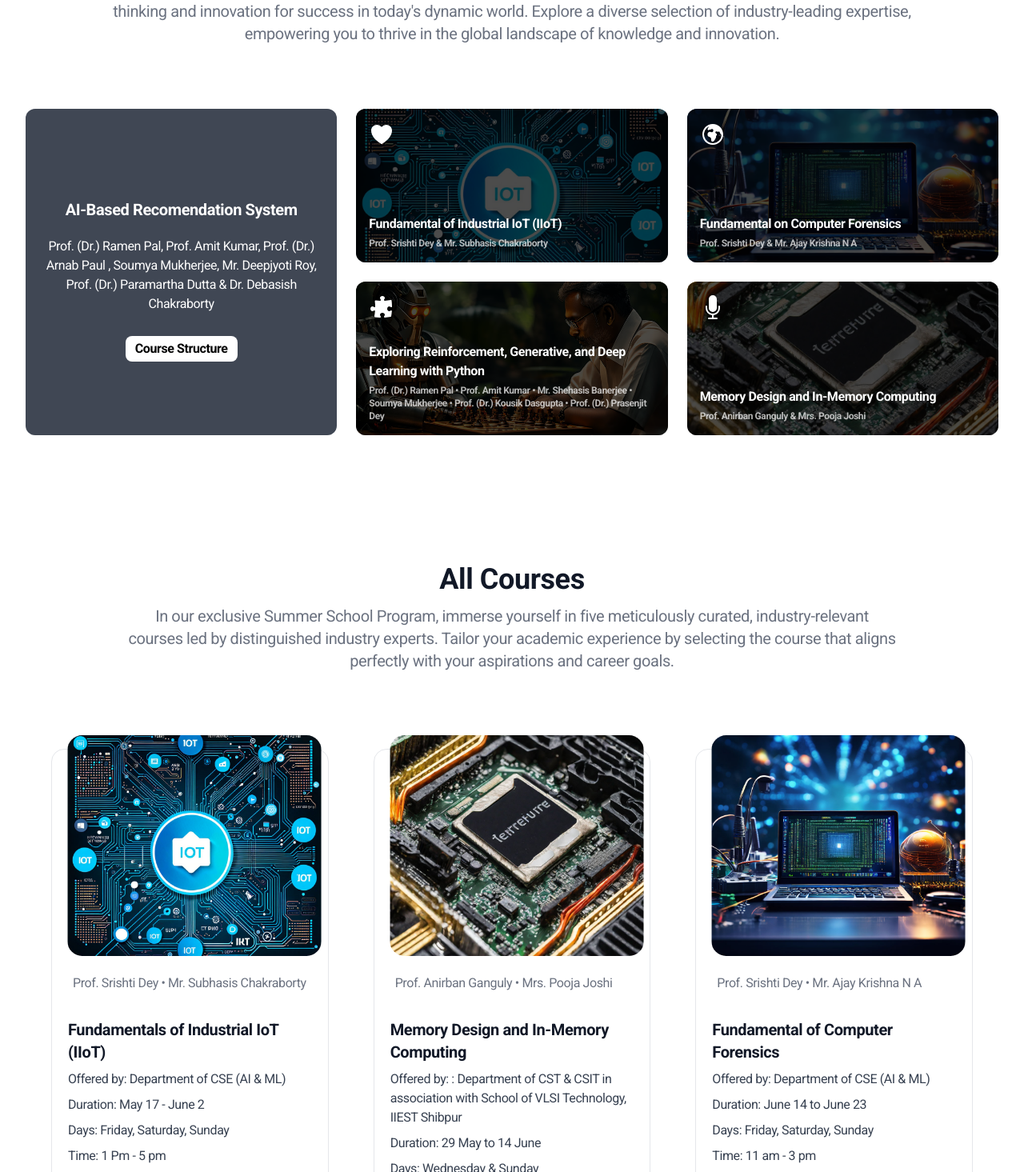
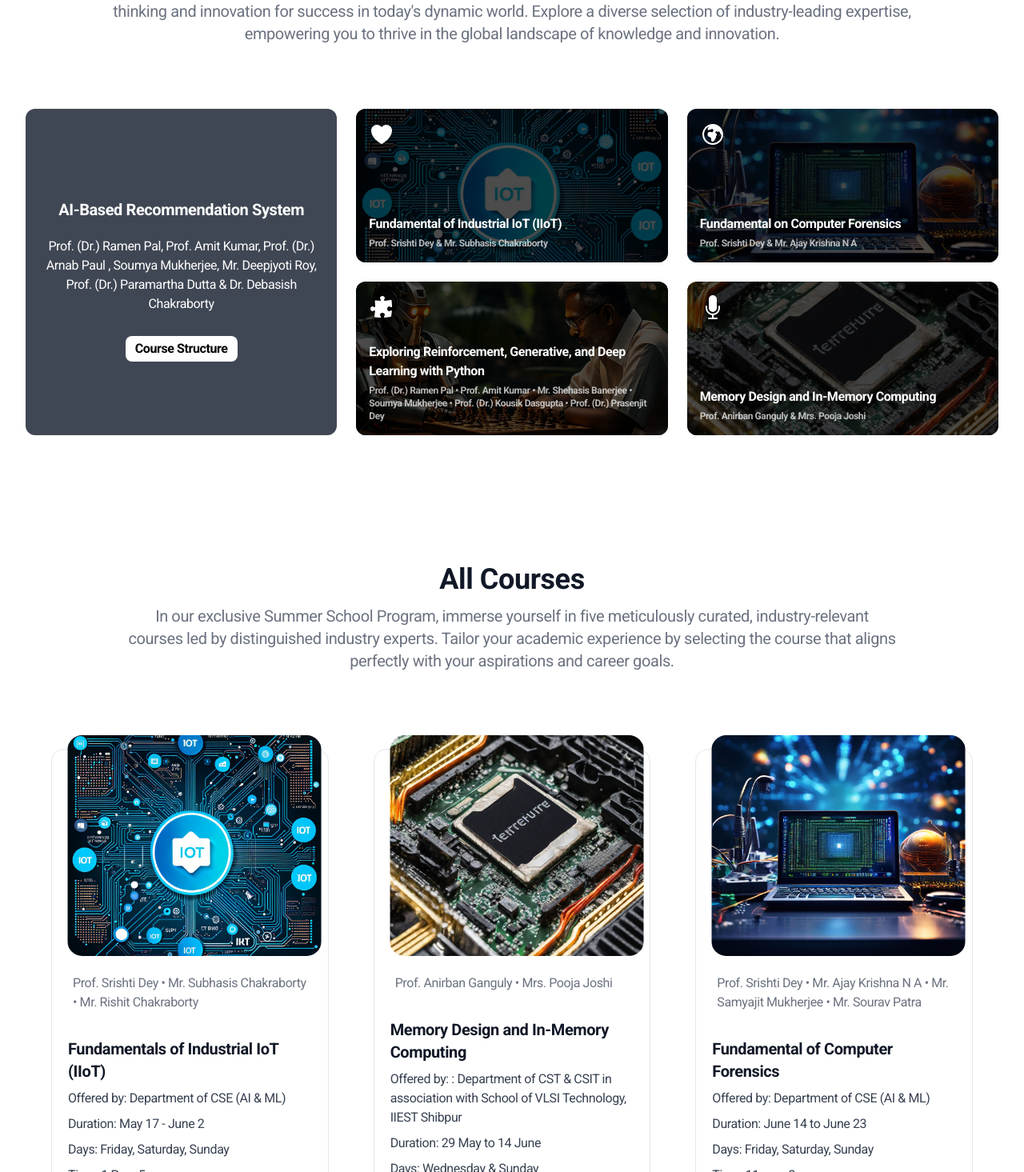
Before and after one commit to PalashCoder/uem-summer-school, a Next.js app: page / in a window 1280 px wide. Shown: the part 2162-3627 px from the top of the page at 80% size. Built offline with nearby package versions, Linux system fonts and the light colour scheme.

Commit message:
course-instructor added

```diff
--- a/src/components/Courses/CoursesCategories.tsx
+++ b/src/components/Courses/CoursesCategories.tsx
@@ -23,7 +23,7 @@ export function CoursesCategories() {
           <div className="absolute inset-0 h-full w-full bg-gray-900/75" />
           <div className="relative w-full">
             <h1 className="my-5 text-xl text-white font-semibold">
-              AI-Based Recomendation System
+              AI-Based Recommendation System
             </h1>
             <h1 className="my-2 text-white text-base">
               Prof. (Dr.) Ramen Pal, Prof. Amit Kumar, Prof. (Dr.) Arnab Paul ,
--- a/src/data/courses.data.ts
+++ b/src/data/courses.data.ts
@@ -1,7 +1,7 @@
 const COURSES = [
   {
     img: "/image/coursecategory/IIOT.jpeg",
-    instructor: "Prof. Srishti Dey • Mr. Subhasis Chakraborty",
+    instructor: "Prof. Srishti Dey • Mr. Subhasis Chakraborty • Mr. Rishit Chakraborty",
     title: "Fundamentals of Industrial IoT (IIoT)",
     desc: "Offered by: Department of CSE (AI & ML)",
     duration: "Duration: May 17 - June 2",
@@ -27,7 +27,7 @@ const COURSES = [
   },
   {
     img: "/image/coursecategory/Forensic.jpeg",
-    instructor: "Prof. Srishti Dey • Mr. Ajay Krishna N A",
+    instructor: "Prof. Srishti Dey • Mr. Ajay Krishna N A • Mr. Samyajit Mukherjee • Mr. Sourav Patra",
     title: "Fundamental of Computer Forensics",
     desc: "Offered by: Department of CSE (AI & ML)",
     duration: "Duration: June 14 to June 23",
```
